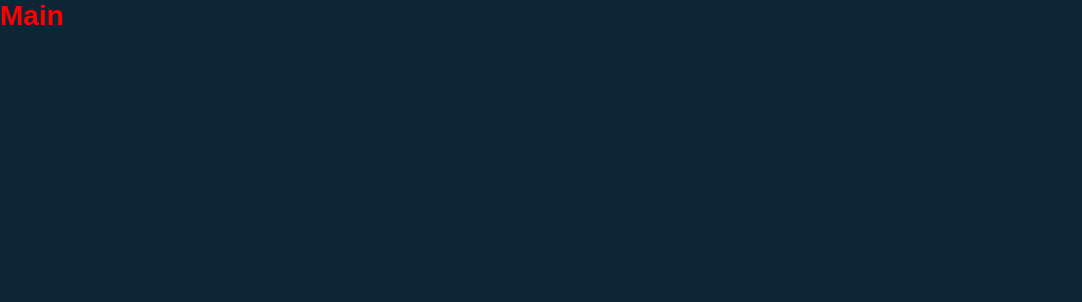
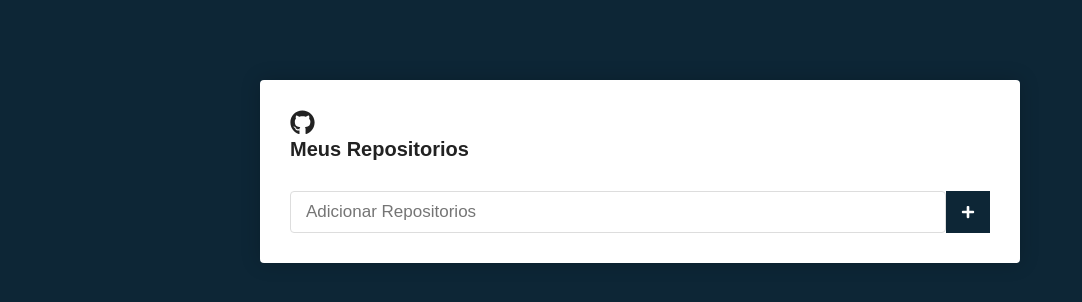
Before and after one commit to psico/praticando_hooks, a React (Create React App) app: page / in a window 1280 px wide. Shown: the top 302 px of the page, without its empty margins (0-1082 px from the left). Built offline with nearby package versions, Linux system fonts and the light colour scheme.

Commit message:
[ADD] Implementação requisição e loading.

```diff
--- a/package.json
+++ b/package.json
@@ -3,8 +3,10 @@
   "version": "0.1.0",
   "private": true,
   "dependencies": {
+    "axios": "^0.19.0",
     "react": "^16.11.0",
     "react-dom": "^16.11.0",
+    "react-icons": "^3.8.0",
     "react-router-dom": "^5.1.2",
     "react-scripts": "3.2.0",
     "styled-components": "^4.4.1"
--- a/src/pages/Main/index.js
+++ b/src/pages/Main/index.js
@@ -1,10 +1,67 @@
-import React from 'react';
-import {Title} from "./styles";
+import React, {useState, useCallback} from 'react';
+import {FaGithub, FaPlus, FaSpinner} from 'react-icons/fa';
+import {Container, Form, SubmitButton} from "./styles";
+
+import api from '../../services/api';
 
 export default function Main() {
-    return(
-        <Title>
-            Main
-        </Title>
+
+    const [newRepo, setNewRepo] = useState('');
+    const [respositorios, setRepositorios] = useState([]);
+    const [loading, setLoading] = useState(false);
+
+
+    const handleSubmit = useCallback((e) => {
+        e.preventDefault();
+
+        async function submit() {
+            setLoading(true);
+            try {
+                const response = await api.get(`repos/${newRepo}`);
+                const data = {
+                    name: response.data.full_name,
+                };
+
+                setRepositorios([...respositorios, data]);
+                setNewRepo('');
+            } catch (error) {
+                console.log(error)
+            } finally {
+                setLoading(false);
+            }
+        }
+
+        submit();
+
+    }, [newRepo, respositorios]);
+
+    function handleInputChange(e) {
+        setNewRepo(e.target.value);
+    }
+
+    return (
+        <Container>
+            <FaGithub size={25}/>
+            <h1>Meus Repositorios</h1>
+
+            <Form onSubmit={handleSubmit}>
+                <input
+                    type="text"
+                    placeholder="Adicionar Repositorios"
+                    value={newRepo}
+                    onChange={handleInputChange}
+                />
+
+                <SubmitButton loading={loading ? 1 : 0}>
+                    {loading ? (
+                        <FaSpinner color="#FFF" size={14}/>
+                    ) : (
+                        <FaPlus color="#FFF" size={14}/>
+                    )
+                    }
+                </SubmitButton>
+            </Form>
+
+        </Container>
     )
 }
--- a/src/pages/Main/styles.js
+++ b/src/pages/Main/styles.js
@@ -1,9 +1,73 @@
-import styled from "styled-components";
+import styled, {keyframes, css} from "styled-components";
 
-export const Title = styled.h1`
-    color: #FF0000;
+export const Container = styled.div`
+    max-width: 700px;
+    background: #FFF;
+    border-radius: 4px;
+    box-shadow: 0 0 20px rgba(0,0,0,0.2);
+    padding: 30px;
+    margin: 80px auto;
 
-    span{
-        color:blue;
+    h1{
+        font-size: 20px;
+        display: flex;
+        align-items: center;
+        flex-direction: row;
+
+        svg{
+            margin-right: 10px;
+        }
     }
 `;
+
+export const Form = styled.form`
+    margin-top: 30px;
+    display: flex;
+    flex-direction: row;
+
+    input{
+        flex:1;
+        border: 1px solid #DDD;
+        padding: 10px 15px;
+        border-radius: 4px;
+        font-size: 17px;
+    }
+`;
+
+//Criando animação do botão
+const animate = keyframes`
+    from{
+        transform: rotate(0deg);
+    }
+
+    to{
+        transform: rotate(360deg)
+    }
+`;
+
+export const SubmitButton = styled.button.attrs(props => ({
+    type: 'submit',
+    disable: props.loading
+}))`
+    background: #0D2636;
+    border: 0;
+    border-radius: 4px:
+    margin-left: 10px;
+    padding: 0 15px;
+    display: flex;
+    justify-content: center;
+    align-items: center;
+
+    &[disabled]{
+        cursor: not-allowed;
+        opacity: 0.5;
+    }
+
+    ${props => props.loading &&
+        css`
+            svg{
+                animation: ${animate} 2s linear infinite;
+            }
+        `
+}
+`;
--- /dev/null
+++ b/src/services/api.js
@@ -0,0 +1,7 @@
+import axios from 'axios';
+
+const api = axios.create({
+    baseURL: 'https://api.github.com',
+});
+
+export default api;
```
Also changed, not shown: 1 other file (tests, documents, lock files or other folders).
